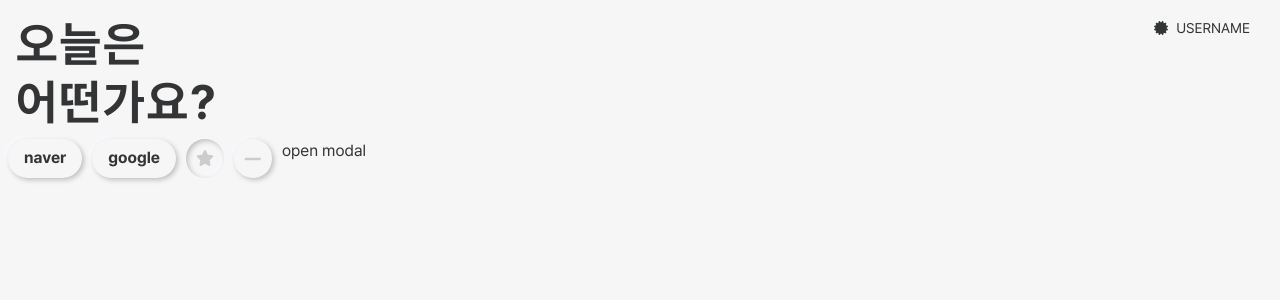
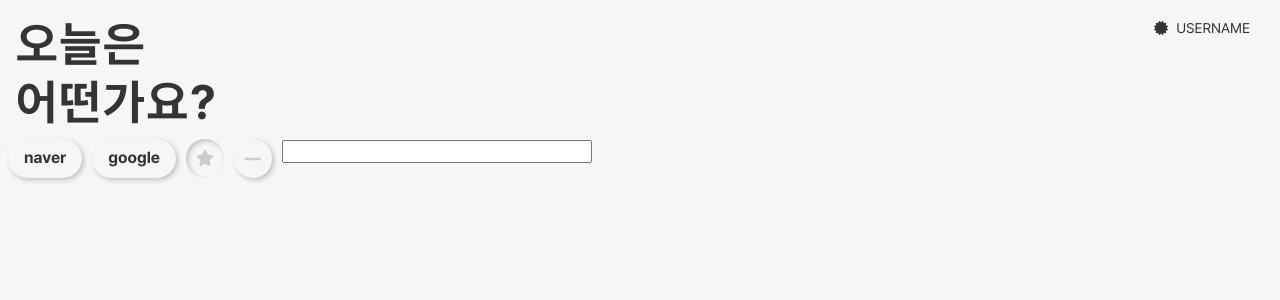
Before and after one commit to codestates-seb/seb40_main_029, a React (Create React App) app in the folder client/: page / in a window 1280 px wide. Both pictures are taken after a click on the button 204 px from the left and 158 px from the top of the page. Shown: the top 300 px of the page. Built offline with nearby package versions, Linux system fonts and the light colour scheme.

Commit message:
feat : 파일구조 변경

```diff
--- a/client/src/App.js
+++ b/client/src/App.js
@@ -1,5 +1,5 @@
 // import logo from './logo.svg';
-import Header from './components/header/Header';
+import Header from './components/module/Header';
 
 const App = () => {
   return (
--- a/client/src/components/header/Bookmark.js
+++ b/client/src/components/module/Bookmark.js
@@ -1,8 +1,9 @@
 import styled from 'styled-components';
-import Button from '../common/Button';
+import Button from '../atoms/Button';
 import { FontAwesomeIcon } from '@fortawesome/react-fontawesome';
 import { faStar, faMinus } from '@fortawesome/free-solid-svg-icons';
 import { useState } from 'react';
+import Input from '../atoms/Input';
 
 const LightIcon = styled.span`
   svg {
@@ -49,7 +50,11 @@ const Bookmark = () => {
           <FontAwesomeIcon icon={faMinus} size="lg" />
         </LightIcon>
       </Button>
-      {isOpen ? <div>open modal</div> : null}
+      {isOpen ? (
+        <div>
+          <Input />
+        </div>
+      ) : null}
     </>
   );
 };
--- a/client/src/components/header/Header.js
+++ b/client/src/components/module/Header.js
@@ -1,7 +1,7 @@
 import styled from 'styled-components';
 import { FontAwesomeIcon } from '@fortawesome/react-fontawesome';
 import { faCertificate } from '@fortawesome/free-solid-svg-icons';
-import Nav from '../nav/nav';
+import Nav from './Nav';
 import { useState } from 'react';
 import Bookmark from './Bookmark';
 
```
Also changed, not shown: client/src/components/atoms/Button.js (renamed from client/src/components/common/Button.js), client/src/components/atoms/Input.js (renamed from client/src/components/Input.js), client/src/components/module/Nav.js (renamed from client/src/components/nav/nav.js).
